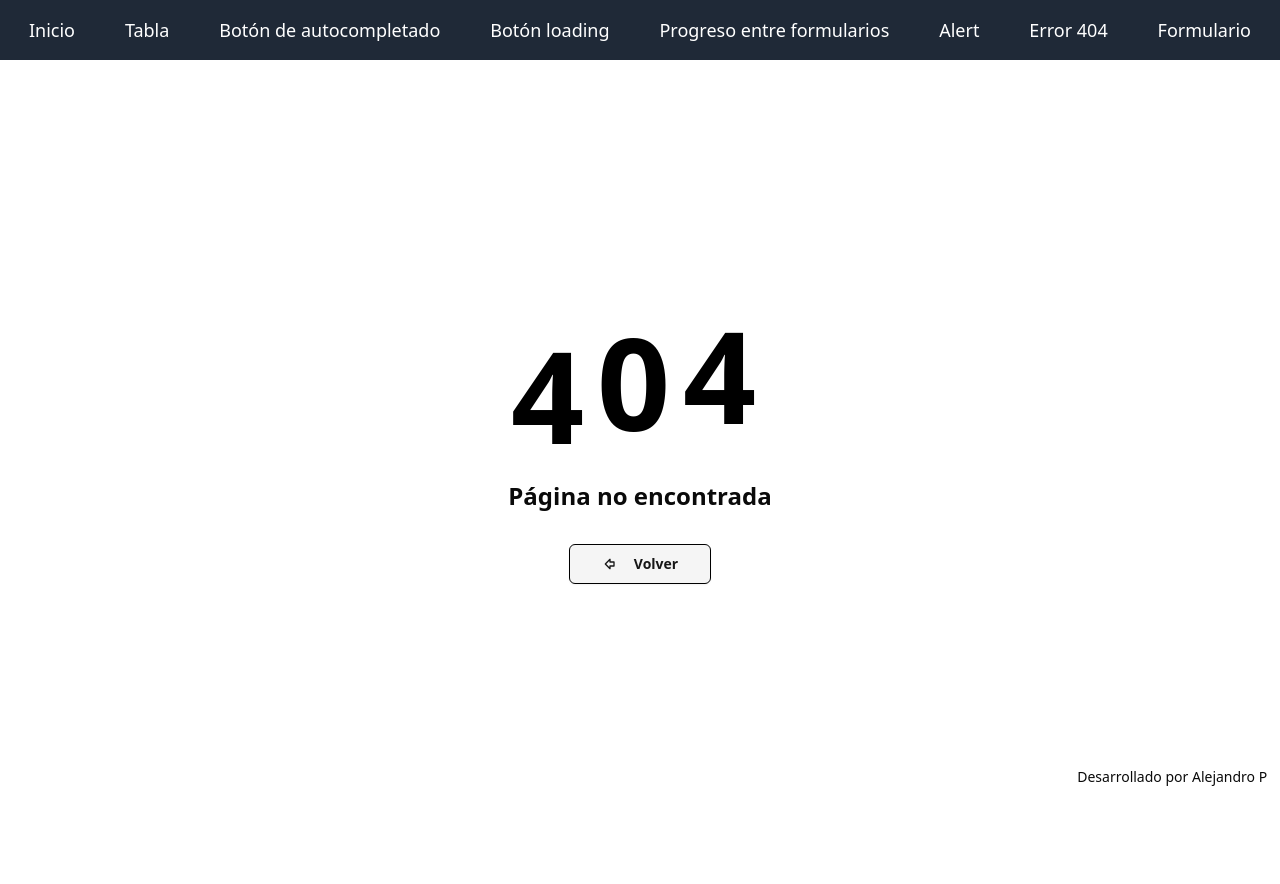
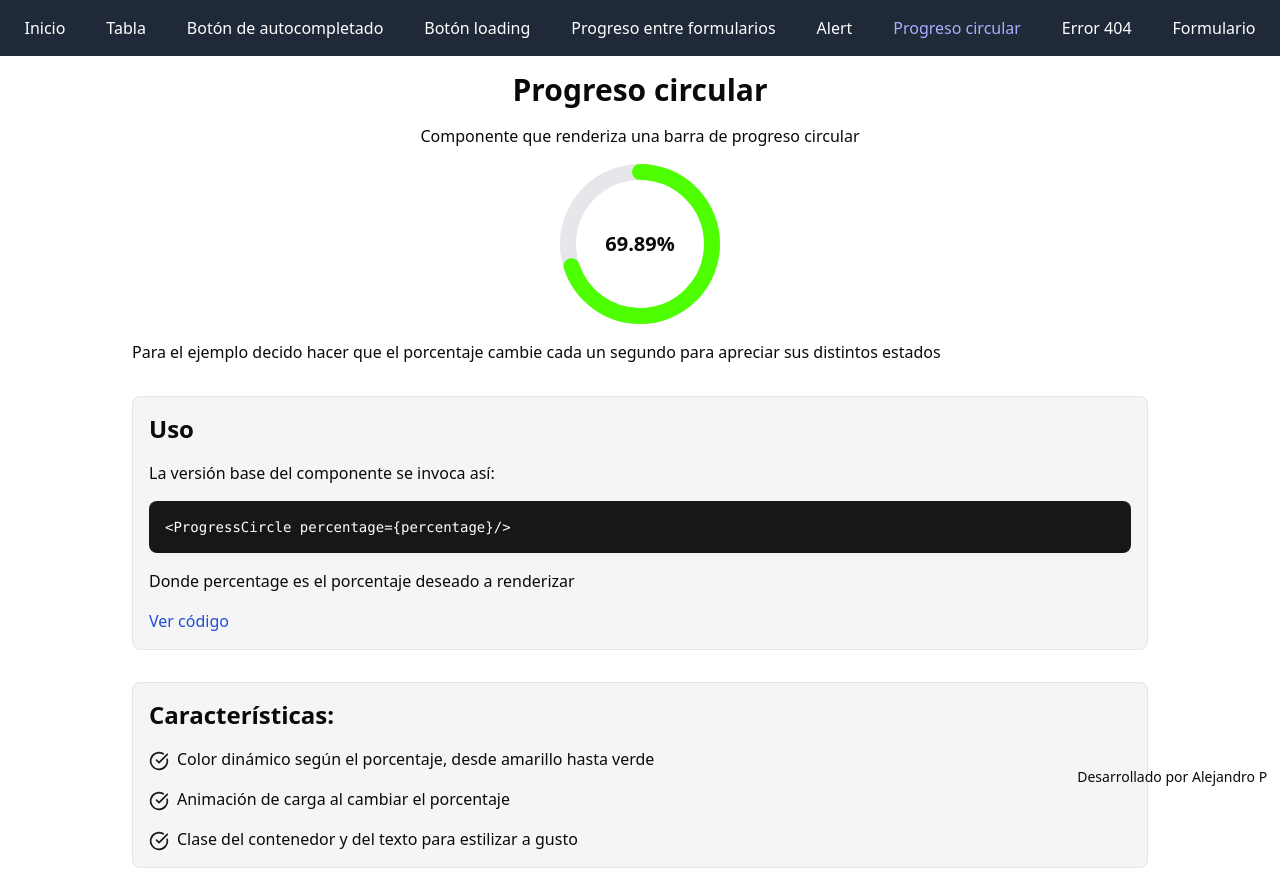
Before and after one commit to Ale6100/Componentes-React, a React (Vite) app: page /progressCircle in a window 1280 px wide. Before the commit this address had no page. Before the commit the page ends 860 px from the top, so only its background shows below. Built offline with nearby package versions, Linux system fonts and the light colour scheme.

Commit message:
Agregado ProgressCircle.tsx

```diff
--- a/src/App.tsx
+++ b/src/App.tsx
@@ -10,6 +10,7 @@ import NotFound from "./components/Page404/NotFound";
 import Page404 from "./components/Page404/Page404";
 import Progressindex from "./components/ProgressForm/ProgressIndex";
 import Tabla from "./components/tabla/Tabla";
+import IndexProgressCircle from "./components/ProgressCircle/IndexProgressCircle";
 
 export default function App() {
   return (
@@ -28,6 +29,8 @@ export default function App() {
 
         <Route path="/alert" element={<AlertIndex />} />
 
+        <Route path="/progressCircle" element={<IndexProgressCircle />} />
+
         <Route path="/error404" element={<Page404 />} />
 
         <Route path="/formulario" element={<Formulario />} />
--- a/src/components/NavBar.tsx
+++ b/src/components/NavBar.tsx
@@ -3,7 +3,7 @@ import { NavLink  } from "react-router-dom";
 export default function NavBar () {
   return (
     <header>
-      <nav className="bg-gray-800 p-4 text-white text-lg">
+      <nav className="bg-gray-800 p-4 text-white text-base">
         <ul className="flex flex-wrap gap-6 justify-around">
           <li>
             <NavLink to="/" className="hover:underline">Inicio</NavLink >
@@ -24,6 +24,9 @@ export default function NavBar () {
             <NavLink to="/alert" className="hover:underline">Alert</NavLink >
           </li>
           <li>
+            <NavLink to="/progressCircle" className="hover:underline">Progreso circular</NavLink >
+          </li>
+          <li>
             <NavLink to="/error404" className="hover:underline">Error 404</NavLink >
           </li>
           <li>
--- /dev/null
+++ b/src/components/ProgressCircle/IndexProgressCircle.tsx
@@ -0,0 +1,69 @@
+import { useEffect, useState } from "react";
+import ProgressCircle from "./ProgressCircle";
+import { Separator } from "@radix-ui/react-separator";
+import { CheckCircle } from "lucide-react";
+
+const IndexProgressCircle = () => {
+  const [ percentage, setPercentage ] = useState(0);
+
+  useEffect(() => {
+    const interval = setInterval(() => {
+      setPercentage(parseFloat((Math.random() * 100).toFixed(2)) );
+    }, 1000);
+
+    return () => clearInterval(interval);
+  }, []);
+
+  return (
+    <section className="max-w-5xl w-full mx-auto my-4 flex flex-col gap-4 px-1">
+      <h1 className="text-3xl font-bold text-center">Progreso circular</h1>
+
+      <p className="text-center">Componente que renderiza una barra de progreso circular</p>
+
+      <div className="flex justify-center">
+        <ProgressCircle percentage={percentage} className="w-40" classNameNumber="text-xl"/>
+      </div>
+
+      <p>Para el ejemplo decido hacer que el porcentaje cambie cada un segundo para apreciar sus distintos estados</p>
+
+      <Separator />
+
+      <div className="p-4 border rounded-lg bg-secondary flex flex-col gap-4">
+        <h2 className="text-2xl font-semibold">Uso</h2>
+
+        <p>La versión base del componente se invoca así:</p>
+
+        <pre className="bg-primary p-4 rounded-lg text-sm text-white text-wrap max-md:text-xs">
+          {
+            `<ProgressCircle percentage={percentage}/>`
+          }
+        </pre>
+
+        <p>Donde percentage es el porcentaje deseado a renderizar</p>
+
+        <a href="https://github.com/Ale6100/Componentes-React/blob/main/src/components/ProgressCircle/ProgressCircle.tsx" target="_blank" rel='noopener' className="text-blue-700">Ver código</a>
+      </div>
+
+      <Separator />
+
+      <div className="p-4 border rounded-lg bg-secondary">
+        <h2 className="text-2xl font-semibold mb-4">Características:</h2>
+
+        <ul className="space-y-4">
+          {[
+            "Color dinámico según el porcentaje, desde amarillo hasta verde",
+            "Animación de carga al cambiar el porcentaje",
+            "Clase del contenedor y del texto para estilizar a gusto",
+          ].map(item => (
+            <li key={item} className="flex items-start">
+              <CheckCircle className="h-5 w-5 text-primary mr-2 mt-1 flex-shrink-0" />
+              <span>{item}</span>
+            </li>
+          ))}
+        </ul>
+      </div>
+    </section>
+  );
+};
+
+export default IndexProgressCircle;
--- /dev/null
+++ b/src/components/ProgressCircle/ProgressCircle.tsx
@@ -0,0 +1,48 @@
+/**
+ * Props para el componente ProgressCircle.
+ *
+ * @typedef {Object} ProgressCircleProps
+ * @property {number} percentage - El porcentaje de progreso (0 a 100).
+ * @property {string} [className] - Clases adicionales para el contenedor del componente.
+ * @property {string} [classNameNumber] - Clases adicionales para el texto del porcentaje.
+ */
+interface ProgressCircleProps {
+  percentage: number;
+  className?: string;
+  classNameNumber?: string;
+}
+
+/**
+ * Componente que renderiza un círculo de progreso con un porcentaje visual y color dinámico.
+ *
+ * @param {ProgressCircleProps} props - Las props del componente.
+ * @returns {JSX.Element} Un círculo de progreso renderizado.
+ */
+const ProgressCircle = ({ percentage, className, classNameNumber }: ProgressCircleProps): JSX.Element => {
+  const clampedPercentage = Math.min(100, Math.max(0, percentage));
+
+  const radius = 45;
+  const circumference = 2 * Math.PI * radius;
+  const strokeDasharray = circumference;
+  const strokeDashoffset = circumference - (circumference * clampedPercentage) / 100;
+
+  const getColor = (percent: number) => {
+    const r = Math.round(255 * (1 - percent / 100));
+    const g = 255;
+    return `rgb(${r}, ${g}, 0)`;
+  };
+
+  return (
+    <div className={`relative ${className}`}>
+      <svg className="w-full h-full" viewBox="0 0 100 100">
+        <circle className="text-gray-200" strokeWidth="10" stroke="currentColor" fill="transparent" r={radius} cx="50" cy="50" />
+        <circle className="transition-all duration-300 ease-in-out" strokeWidth="10" strokeLinecap="round" stroke={getColor(clampedPercentage)} fill="transparent" r={radius} cx="50" cy="50" style={{ strokeDasharray, strokeDashoffset, transform: 'rotate(-90deg)', transformOrigin: '50% 50%' }} />
+      </svg>
+      <div className="absolute inset-0 flex items-center justify-center">
+        <span className={`font-semibold ${classNameNumber}`}>{clampedPercentage}%</span>
+      </div>
+    </div>
+  );
+};
+
+export default ProgressCircle;
--- a/src/components/tabla/DataTable.tsx
+++ b/src/components/tabla/DataTable.tsx
@@ -9,7 +9,7 @@ import { Table, TableBody, TableCell, TableHead, TableHeader, TableRow } from "@
 import { useAutoAnimate } from '@formkit/auto-animate/react'
 import { useMediaQuery } from "react-responsive"
 
-interface DataTableProps<TData, TValue> {
+interface DataTableProps<TData , TValue> {
   columns: ColumnDef<TData, TValue>[];
   data: TData[];
   className?: string;
@@ -19,6 +19,7 @@ interface DataTableProps<TData, TValue> {
   dataLoading?: boolean;
   pageSize?: number;
   cantPaginasAlrededor?: `${number}`;
+  registrosRemarcados?: number[];
 }
 
 const TableSkeleton = () => (
@@ -48,10 +49,11 @@ const TableSkeleton = () => (
  * @param {boolean} [props.dataLoading=false] - Indica si los datos se están cargando.
  * @param {number} [props.pageSize=10] - Número de filas por página.
  * @param {string} [props.cantPaginasAlrededor='2'] - Cantidad de páginas alrededor de la página actual a mostrar en la paginación.
+ * @param {number[]} [props.registrosRemarcados=[]] - Lista de IDs de registros que se destacarán en la tabla. Para que esta funcionalidad sea efectiva los datos deben incluir una propiedad id.
  *
  * @returns {JSX.Element} - Componente de tabla interactivo.
  */
-export function DataTable<TData, TValue>({ className, columns, data, Card, txtPlaceholderFilter = "Filtrar...", columnsHidden = [], dataLoading = false, pageSize = 10, cantPaginasAlrededor = '2'}: Readonly<DataTableProps<TData, TValue>>): JSX.Element {
+export function DataTable<TData extends object, TValue>({ className, columns, data, Card, txtPlaceholderFilter = "Filtrar...", columnsHidden = [], dataLoading = false, pageSize = 10, cantPaginasAlrededor = '2', registrosRemarcados = []}: Readonly<DataTableProps<TData, TValue>>): JSX.Element {
   const [ sorting, setSorting ] = useState<SortingState>([])
   const [ columnVisibility, setColumnVisibility ] = useState<VisibilityState>(columnsHidden.reduce((acc, column) => ({ ...acc, [column]: false }), {}))
   const [ filtering, setFiltering ] = useState<string>("")
@@ -194,6 +196,7 @@ export function DataTable<TData, TValue>({ className, columns, data, Card, txtPl
                   <TableRow
                     key={row.id}
                     data-state={row.getIsSelected() && "selected"}
+                    className={registrosRemarcados.some(r => 'id' in row.original && r === row.original.id) ? 'bg-red-300' : ''}
                   >
                     {row.getVisibleCells().map((cell) => (
                       <TableCell key={cell.id}>
--- a/src/components/tabla/Tabla.tsx
+++ b/src/components/tabla/Tabla.tsx
@@ -104,7 +104,7 @@ export default function Tabla() {
       <p className="text-center">Una tabla de datos interactiva y personalizable que se convierte en una lista de cards en formato mobile</p>
 
       <Card className='p-4 bg-white rounded-xl shadow-md'>
-        <DataTable columns={columns} data={data} txtPlaceholderFilter="Filtrar por todo menos email" columnsHidden={['pais']} Card={CardData} />
+        <DataTable columns={columns} data={data} txtPlaceholderFilter="Filtrar por todo menos email" columnsHidden={['pais']} Card={CardData} registrosRemarcados={[25, 29]} />
       </Card>
 
       <Separator />
@@ -150,6 +150,7 @@ export default function Tabla() {
             "De manera predeterminada habrá un paginado con un límite personalizado de 10 filas por página",
             "Se puede modificar la cantidad de cantidad de números de páginas que se muestran en el paginado",
             "Se puede activar un botón en cada columna para ordenar las filas en su orden ascendente o descendente. También en ese mismo botón se puede ocultar la columna. Se activa con el componente DataTableColumnHeader",
+            "Se puede remarcar en rojo los registros que uno desee con el atributo registrosRemarcados",
             "De manera predeterminada la reordenación de columnas incluye animaciones para mejorar la experiencia visual.",
             "Si se pasa un atributo Card de tipo componente, servirá como componente plantilla donde se renderizarán los datos de cada fila en formato mobile",
             "Es posible agregar un skeleton de carga de datos si se pasa un atributo que indique que los datos se están cargando",
```
Also changed, not shown: 1 other file (tests, documents, lock files or other folders).
